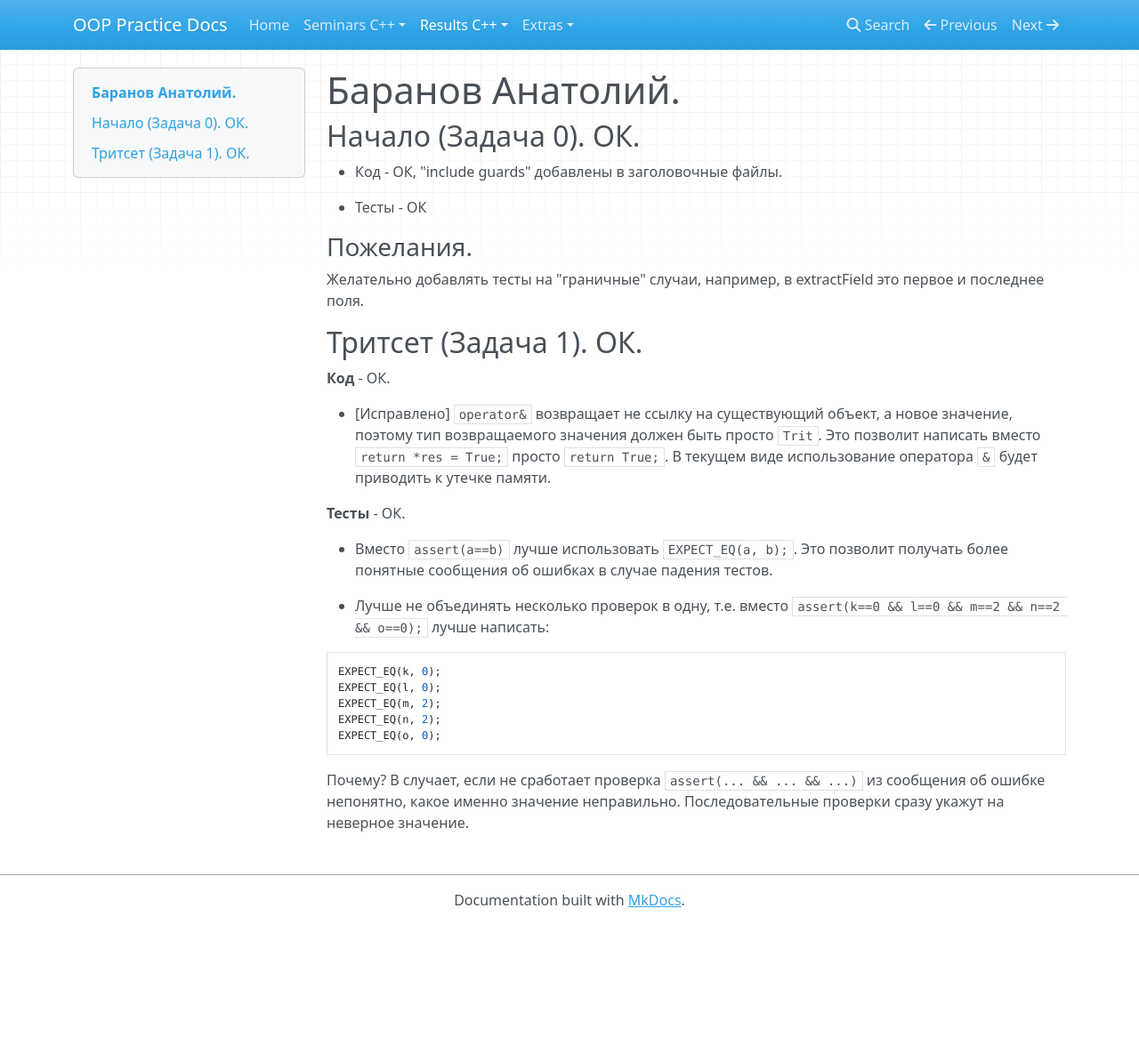
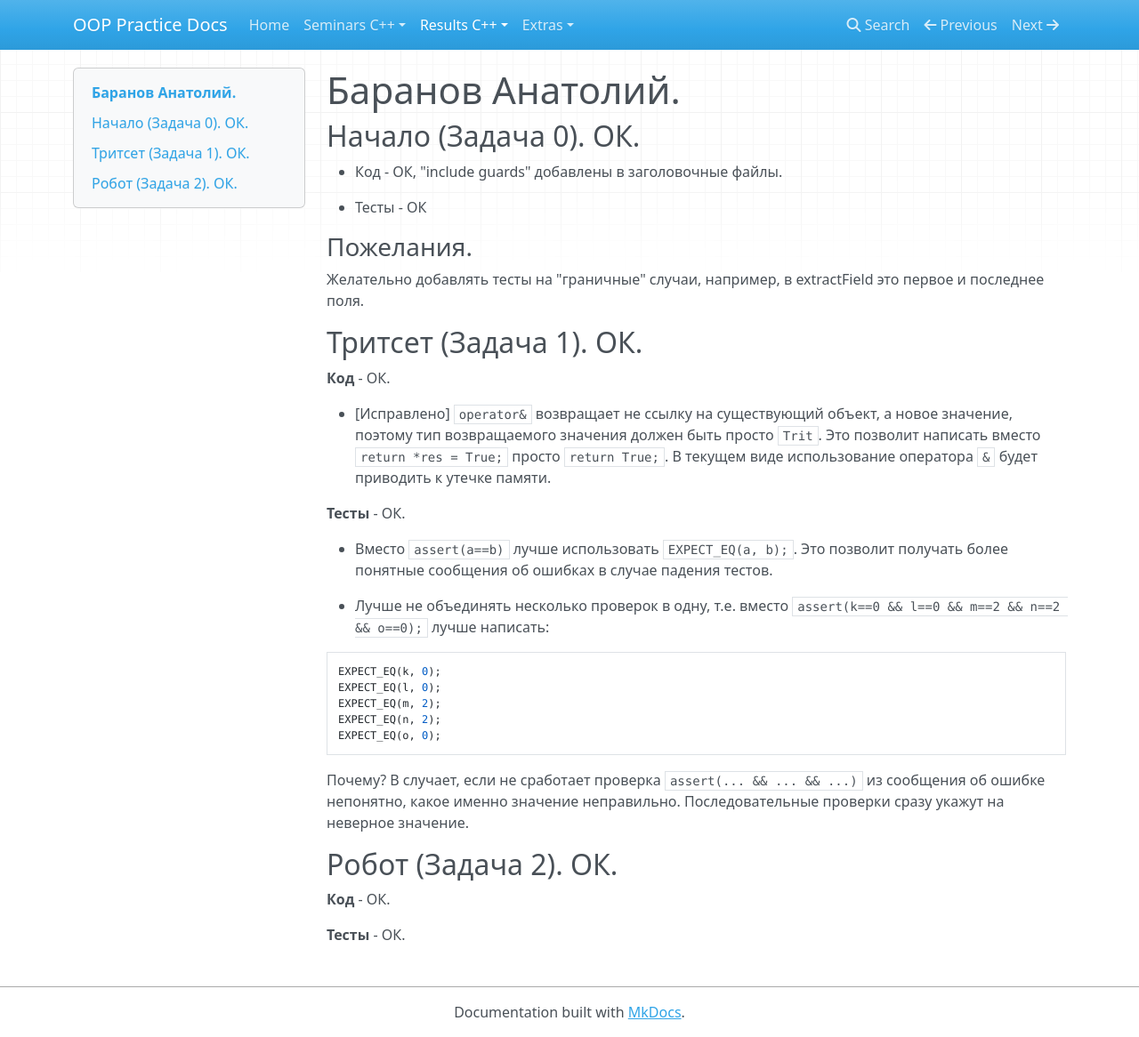
Before and after one commit to avoronkov/oop, an MkDocs documentation site: the page built from docs/2016.cpp/task0/baranov.md, in a window 1280 px wide and 1166 px high. Shown: the whole window at 89% size. Built offline with MkDocs 1.6.1, drawn with Linux system fonts in a browser that asks for light colours; nearby versions of some CDN libraries; old or Windows-style settings are respelled for this version of MkDocs.

Commit message:
21/12 Baranov results updated

```diff
--- a/docs/2016.cpp/task0/baranov.md
+++ b/docs/2016.cpp/task0/baranov.md
@@ -33,3 +33,9 @@ EXPECT_EQ(o, 0);
 
 Почему? В случает, если не сработает проверка `assert(... && ... && ...)` из сообщения об ошибке непонятно, какое именно значение неправильно.
 Последовательные проверки сразу укажут на неверное значение.
+
+## Робот (Задача 2). ОК.
+
+**Код** - ОК.
+
+**Тесты** - ОК.
```
Also changed, not shown: docs/2016.cpp/results.md (+1 -1 lines).
